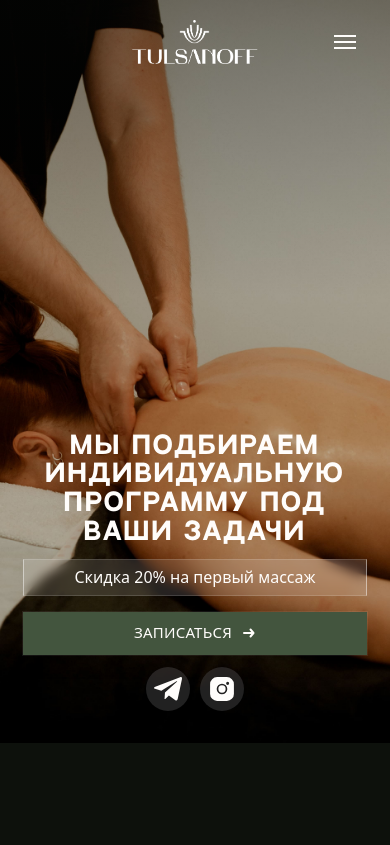
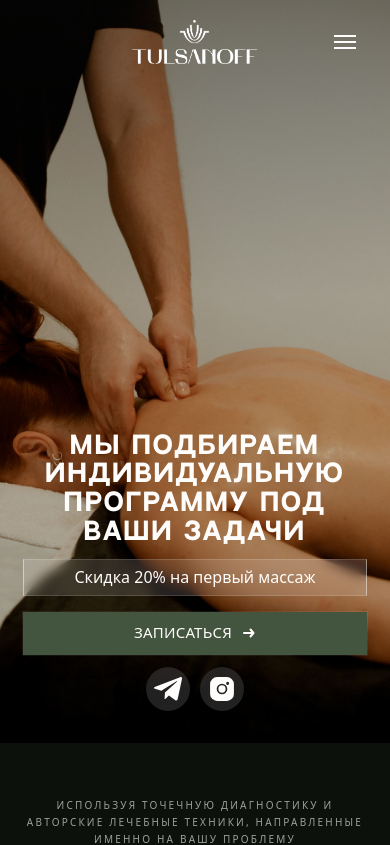
Before and after one commit to LesyaKulikov/tulsanoff, a React (Vite) app: page /#/ in a window 390 px wide. Shown: the top 845 px of the page. Built offline with nearby package versions, Linux system fonts and the light colour scheme; a web font is replaced by a local one.

Commit message:
style: 54px mobile page-top padding

```diff
--- a/src/index.css
+++ b/src/index.css
@@ -291,5 +291,6 @@ button {
 @media (max-width: 1100px) {
   :root {
     --header-h: 84px;
+    --page-top: 54px;
   }
 }
```
